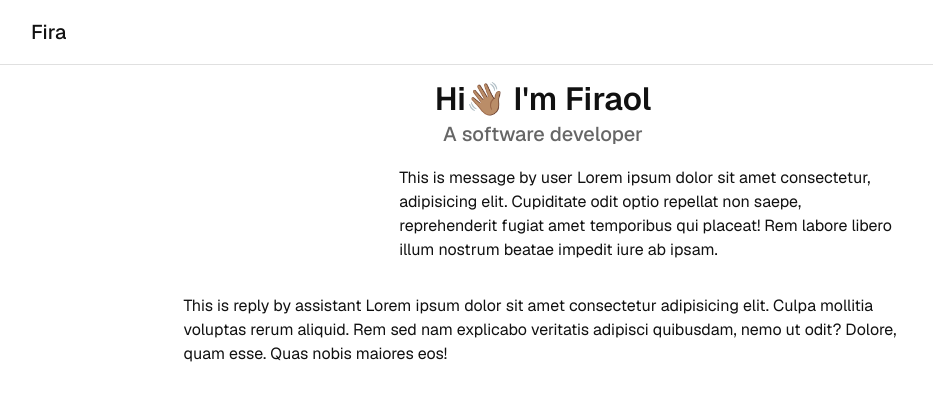
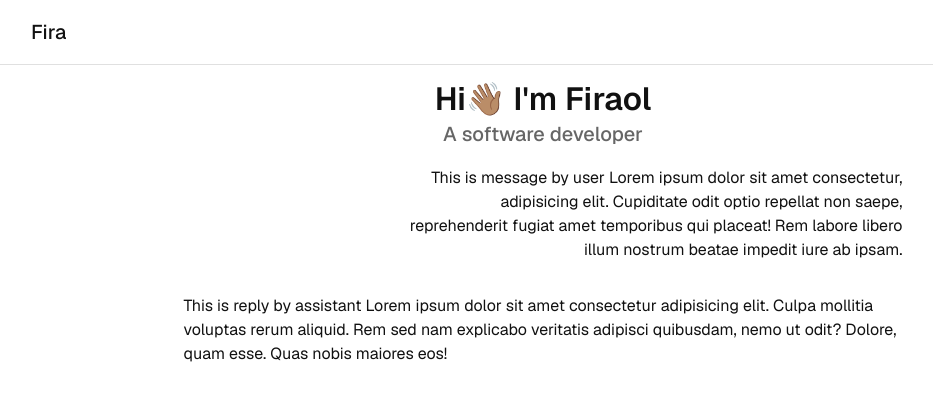
Before and after one commit to fira-pro/portfolio, a React (Vite) app: page / in a window 1280 px wide. Shown: the top 400 px of the page, without its empty margins (97-1030 px from the left). Built offline with nearby package versions, Linux system fonts and the light colour scheme; some icons are missing.

Commit message:
fix: ensure text alignment is correctly applied in ChatBubble component

```diff
--- a/src/components/chat/ChatBubble.jsx
+++ b/src/components/chat/ChatBubble.jsx
@@ -10,6 +10,7 @@ export default function ChatBubble({
           type === "assistant" ? "flex-start" : "flex-end",
         width: type === "assistant" ? "100%" : "70%",
         py: 2,
+        textAlign: type === "assistant" ? "left" : "right",
       }}
     >
       {children}
```
